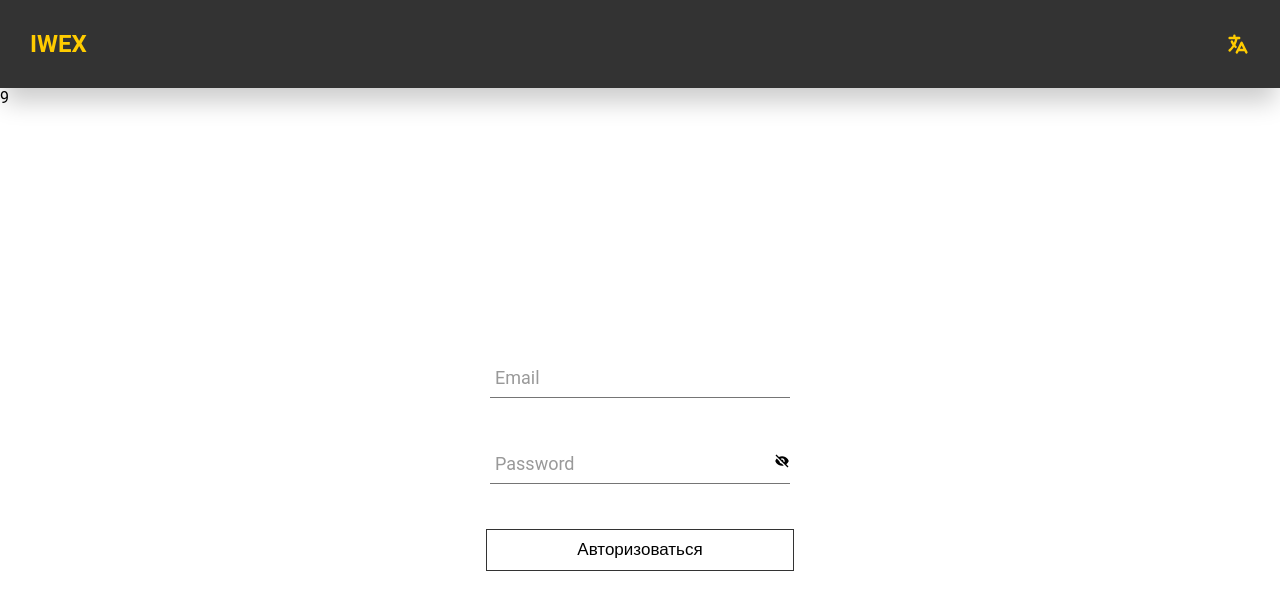
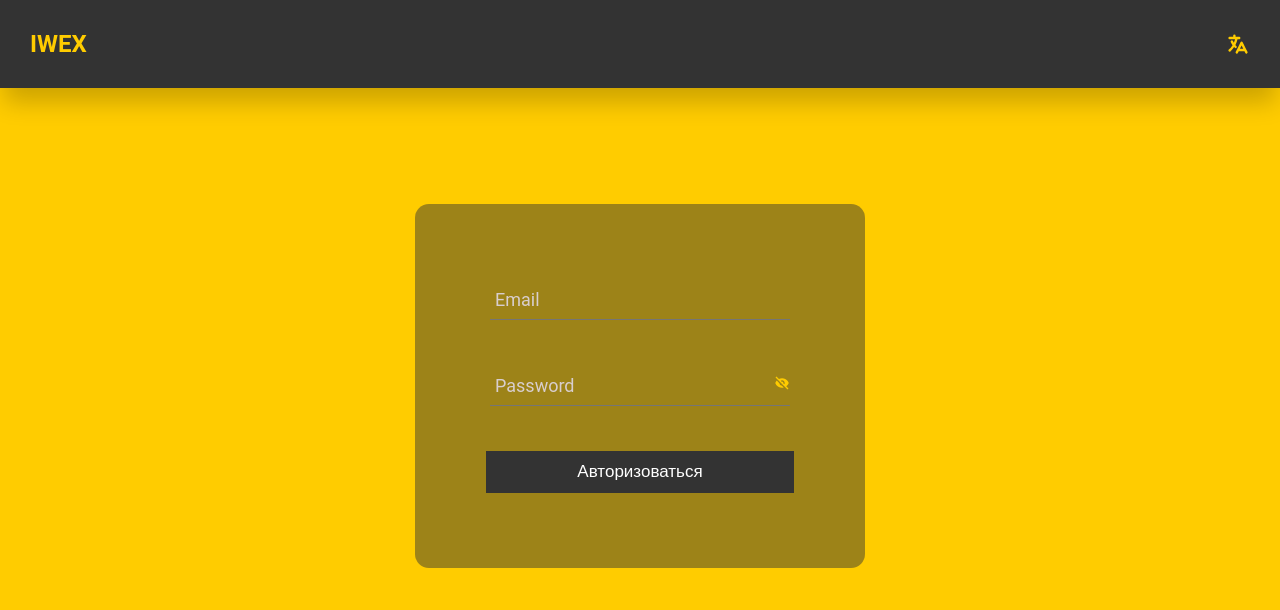
Before and after one commit to k1xd-fr/iwex-crm-master, a Next.js app in the folder frontend/: page /login in a window 1280 px wide. Shown: the top 610 px of the page. Built offline with nearby package versions, Linux system fonts and the light colour scheme; a web font is replaced by a local one.

Commit message:
add background for logIn

```diff
--- a/frontend/src/components/Login/index.tsx
+++ b/frontend/src/components/Login/index.tsx
@@ -30,7 +30,6 @@ const Login = () => {
 
   return (
     <div className={styles.wrapper}>
-      9
       <form className={styles.form} onSubmit={submitForm}>
         <div className={styles.group}>
           <input
--- a/frontend/src/components/Login/login.module.sass
+++ b/frontend/src/components/Login/login.module.sass
@@ -1,17 +1,25 @@
 .wrapper
   width: 100%
   min-height: 100vh
-  background-position: center
+  // background-position: center
+  background: #ffcc00
   z-index: -18
   position: absolute
 
 .form
+  background: #3333337a
+  width: 450px
   display: flex
+  margin: 0 auto
+  position: absolute
+  bottom: 40%
+  left: -50%
+  right: -50%
   align-items: center
   flex-direction: column
   gap: 45px
-  padding-top: 250px
-
+  padding: 75px
+  border-radius: 14px
 .group
   position: relative
   margin-bottom: 45pxa
@@ -26,6 +34,7 @@
   font-size: 17px
   border-bottom: 1px solid #757575
   position: relative
+  color: #fff
 
   &:focus
     outline: none
@@ -33,10 +42,12 @@
   padding: 10px 90px
   outline: none
   border: solid 1px #333
-  background: transparent
+  // background: #ffcc00
+  background: #333333
   transition: .7s all
   font-size: 17px
   font-weight: 500
+  color: #fff
   &:hover
     background: #333333
     color: #ffcc00
@@ -47,9 +58,10 @@
   top: 10px
   cursor: pointer
   right: 0
+  color: #ffcc00
 
 .label
-  color: #999
+  color: #d8cece
   font-size: 18px
   font-weight: normal
   position: absolute
@@ -66,7 +78,7 @@
   &:focus ~ .label, &:valid ~ .label
     top: -20px
     font-size: 14px
-    color: #5264AE
+    color: #c6c8cf
 
 /* BOTTOM BARS =================================
 
@@ -74,14 +86,13 @@
   position: relative
   display: block
   width: 300px
-
   &:before, &:after
     content: ''
     height: 2px
     width: 0
     bottom: 1px
     position: absolute
-    background: #5264AE
+    background: #ffffff
     transition: 0.2s ease all
     -moz-transition: 0.2s ease all
     -webkit-transition: 0.2s ease all
```
